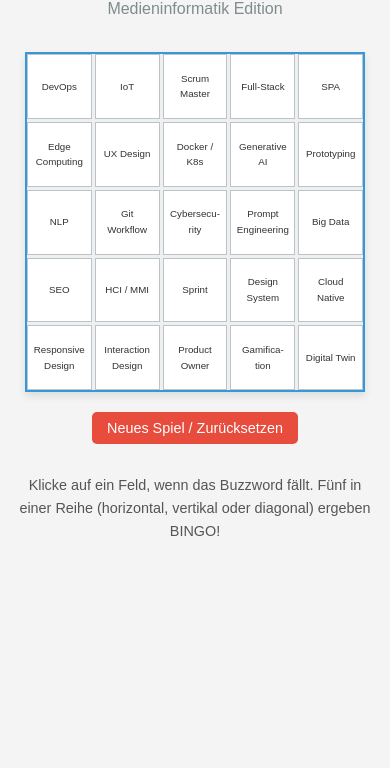
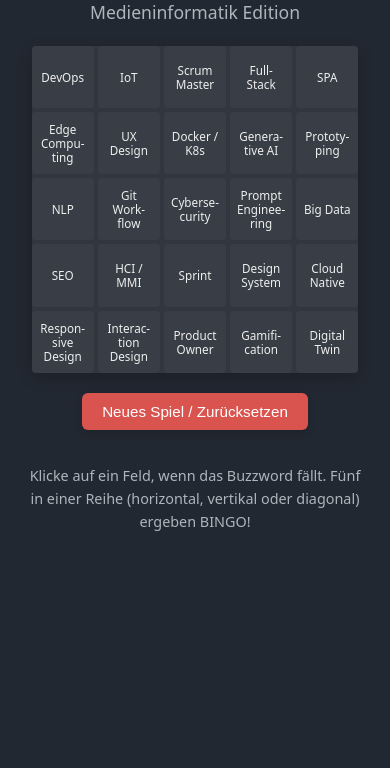
Before and after one commit to cyberhirsch/BuzzwordBingo, a plain HTML site: page index.html in a window 390 px wide. Shown: the part 92-860 px from the top of the page. Drawn offline with Linux system fonts and the light colour scheme.

Commit message:
Update style.css

```diff
--- a/style.css
+++ b/style.css
@@ -1,123 +1,154 @@
-/* Generelle Styles */
+/* Generelle Styles - Dark Theme */
 body {
-    font-family: sans-serif;
+    /* Moderner Font-Stack */
+    font-family: system-ui, -apple-system, BlinkMacSystemFont, "Segoe UI", Roboto,
+                 Oxygen, Ubuntu, Cantarell, "Open Sans", "Helvetica Neue", sans-serif;
     display: flex;
     flex-direction: column;
     align-items: center;
     padding: 20px;
-    background-color: #f4f4f4;
-    color: #333;
+    /* Dunkler Hintergrund */
+    background-color: #222831; /* Dunkles Blaugrau */
+    /* Heller Text für Kontrast */
+    color: #eeeeee;
     line-height: 1.6;
+    min-height: 100vh; /* Sicherstellen, dass der Hintergrund die ganze Höhe einnimmt */
+    box-sizing: border-box;
 }
 
 h1, h2 {
     text-align: center;
-    color: #2c3e50;
 }
 
 h1 {
     margin-bottom: 5px;
+    /* Akzentfarbe für Hauptüberschrift */
+    color: #00adb5; /* Lebhaftes Teal */
+    font-weight: 600;
 }
 
 h2 {
     margin-top: 0;
     margin-bottom: 30px;
-    font-weight: normal;
+    font-weight: 300; /* Leichtere Schrift */
     font-size: 1.2em;
-    color: #7f8c8d;
+    /* Subtilere Textfarbe für Unterüberschrift */
+    color: #adb5bd; /* Helles Grau */
 }
 
-/* Bingo-Board Styling */
+/* Bingo-Board Styling - Dark Theme */
 #bingo-board {
     display: grid;
-    grid-template-columns: repeat(5, 1fr); /* 5 Spalten */
-    gap: 5px; /* Kleiner Abstand zwischen Zellen */
+    grid-template-columns: repeat(5, 1fr);
+    gap: 6px; /* Etwas mehr Abstand */
     width: 90%;
-    max-width: 600px; /* Maximale Breite für größere Bildschirme */
-    margin-bottom: 20px;
-    border: 2px solid #3498db;
-    background-color: #ecf0f1;
-    box-shadow: 0 4px 8px rgba(0, 0, 0, 0.1);
-    aspect-ratio: 1 / 1; /* Sorgt dafür, dass das Board quadratisch bleibt */
+    max-width: 600px;
+    margin-bottom: 25px;
+    /* Etwas hellerer Hintergrund für das Board */
+    background-color: #31363F; /* Dunkleres Grau */
+    /* Rand entfernt, stattdessen Schatten für Tiefe */
+    border: none;
+    border-radius: 8px; /* Abgerundete Ecken */
+    /* Subtiler Schatten */
+    box-shadow: 0 5px 15px rgba(0, 0, 0, 0.2);
 }
 
-/* Styling der einzelnen Bingo-Zellen */
+/* Styling der einzelnen Bingo-Zellen - Dark Theme */
 .bingo-cell {
-    background-color: #fff;
-    border: 1px solid #bdc3c7;
+    /* Heller als Board-BG, dunkler als Haupttext */
+    background-color: #393E46; /* Mittleres Grau */
+    /* Rand entfernt, Trennung durch 'gap' */
+    border: none;
+    border-radius: 6px; /* Abgerundete Ecken (etwas weniger als Board) */
     display: flex;
     justify-content: center;
     align-items: center;
     text-align: center;
-    padding: 5px; /* Innenabstand */
-    font-size: clamp(0.6rem, 2.5vw, 1rem); /* Responsive Schriftgröße */
+    padding: 8px; /* Angepasstes Padding */
+    aspect-ratio: 1 / 1;
+    font-size: clamp(0.7rem, 3vw, 1rem);
+    line-height: 1.2;
+    font-weight: 400;
+    color: #eeeeee; /* Heller Text */
     cursor: pointer;
-    transition: background-color 0.3s ease, color 0.3s ease, transform 0.1s ease;
-    overflow: hidden; /* Verhindert Textüberlauf bei sehr langen Wörtern */
-    word-break: break-word; /* Bricht lange Wörter um */
-    hyphens: auto; /* Automatische Silbentrennung */
-    user-select: none; /* Verhindert Textauswahl beim Klicken */
+    transition: background-color 0.2s ease, color 0.2s ease, transform 0.1s ease;
+    overflow: hidden;
+    word-break: break-word;
+    hyphens: auto;
+    user-select: none;
+}
+
+.bingo-cell:hover {
+    background-color: #4f5b66; /* Leichter Hover-Effekt */
 }
 
 .bingo-cell:active {
-    transform: scale(0.95); /* Kleiner Effekt beim Klicken */
+    transform: scale(0.96); /* Angepasster Klick-Effekt */
 }
 
-/* Styling für markierte Zellen */
+/* Styling für markierte Zellen - Dark Theme */
 .bingo-cell.marked {
-    background-color: #3498db; /* Blaue Markierung */
-    color: white;
-    font-weight: bold;
-    text-decoration: line-through; /* Durchstreichen */
-    text-decoration-color: #e74c3c;
-    text-decoration-thickness: 2px;
+    background-color: #00adb5; /* Akzentfarbe (Teal) */
+    color: #ffffff; /* Heller Text für besten Kontrast auf Teal */
+    font-weight: 600; /* Fetter für Hervorhebung */
+    /* Linie entfernt für cleaneren Look, Farbe reicht zur Markierung */
+    text-decoration: none;
 }
 
-/* Button Styling */
+/* Button Styling - Dark Theme */
 #reset-button {
-    padding: 10px 20px;
+    padding: 12px 25px;
     font-size: 1em;
+    font-weight: 500;
     color: white;
-    background-color: #e74c3c;
+    background-color: #d9534f; /* Kontrastierendes Rot für Reset */
     border: none;
-    border-radius: 5px;
+    border-radius: 6px; /* Abgerundete Ecken */
     cursor: pointer;
-    transition: background-color 0.3s ease;
-    margin-bottom: 15px;
+    transition: background-color 0.2s ease, transform 0.1s ease;
+    margin-bottom: 20px;
+    box-shadow: 0 3px 8px rgba(0, 0, 0, 0.15);
 }
 
 #reset-button:hover {
-    background-color: #c0392b;
+    background-color: #c9302c; /* Dunkleres Rot beim Hover */
 }
 
-/* Info Text */
+#reset-button:active {
+    transform: scale(0.98); /* Klick-Effekt */
+}
+
+/* Info Text - Dark Theme */
 .info {
     font-size: 0.9em;
-    color: #555;
+    color: #adb5bd; /* Subtilere Textfarbe */
     text-align: center;
     max-width: 600px;
 }
 
-/* Responsive Anpassungen für kleinere Bildschirme */
+/* Responsive Anpassungen - Dark Theme */
 @media (max-width: 480px) {
     body {
-        padding: 10px;
+        padding: 15px; /* Etwas mehr Padding auf Mobile */
     }
     h1 {
-        font-size: 1.8em;
+        font-size: 1.7em;
     }
     h2 {
-        font-size: 1em;
+        font-size: 1.1em;
+        margin-bottom: 20px;
     }
     #bingo-board {
         width: 95%;
-        gap: 3px;
+        gap: 4px; /* Abstand angepasst */
+        margin-bottom: 20px;
     }
-    /* .bingo-cell {
-       font-size: 0.7em;  /* Kleinere Schrift auf Mobilgeräten - clamp() macht das schon gut */
-    /* } */
+    .bingo-cell {
+        padding: 6px; /* Padding leicht reduziert, da Schriftgröße skaliert */
+        border-radius: 4px; /* Kleinere Rundung */
+    }
     #reset-button {
-        padding: 8px 15px;
-        font-size: 0.9em;
+        padding: 10px 20px;
+        font-size: 0.95em;
     }
 }
```
